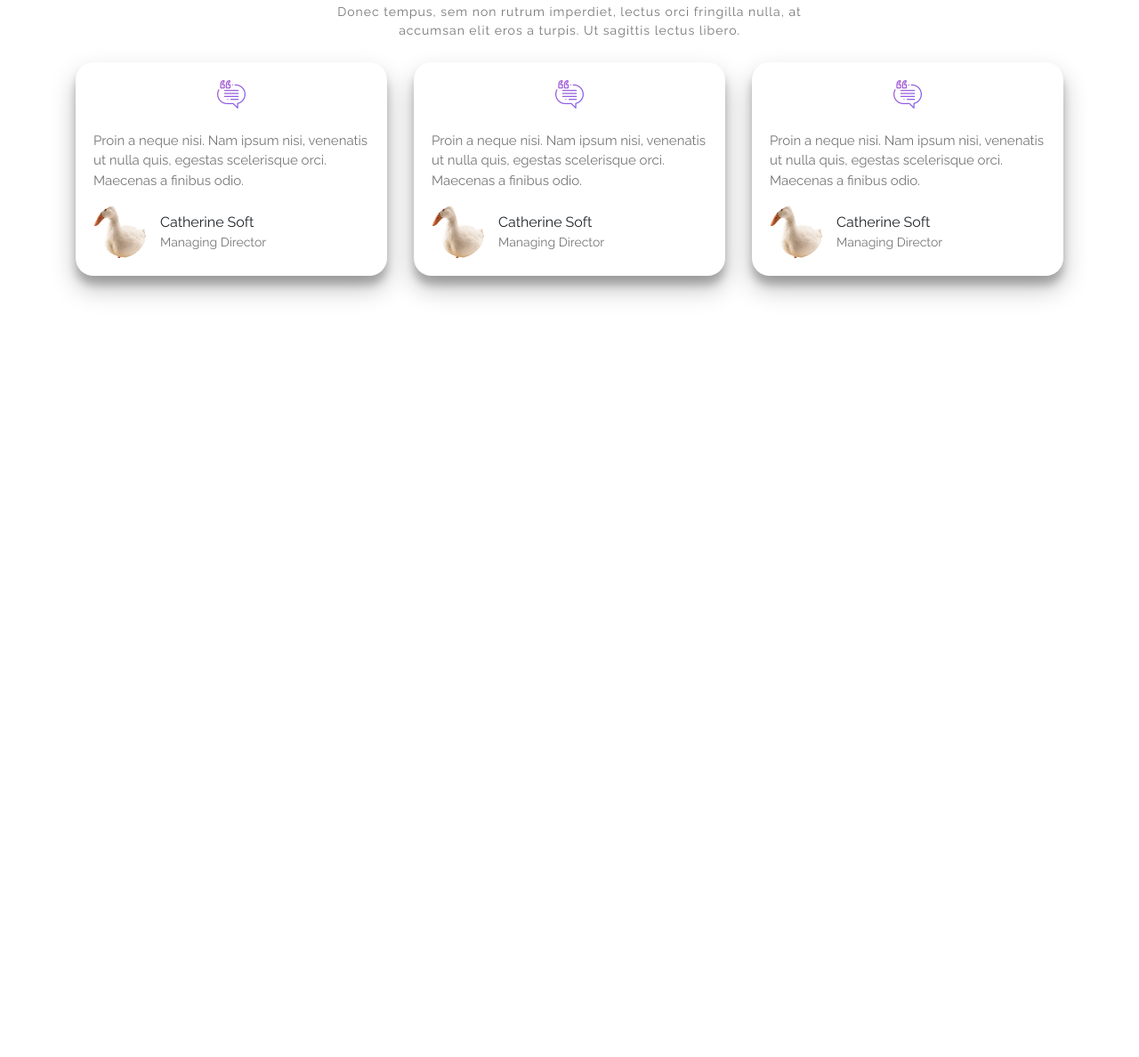
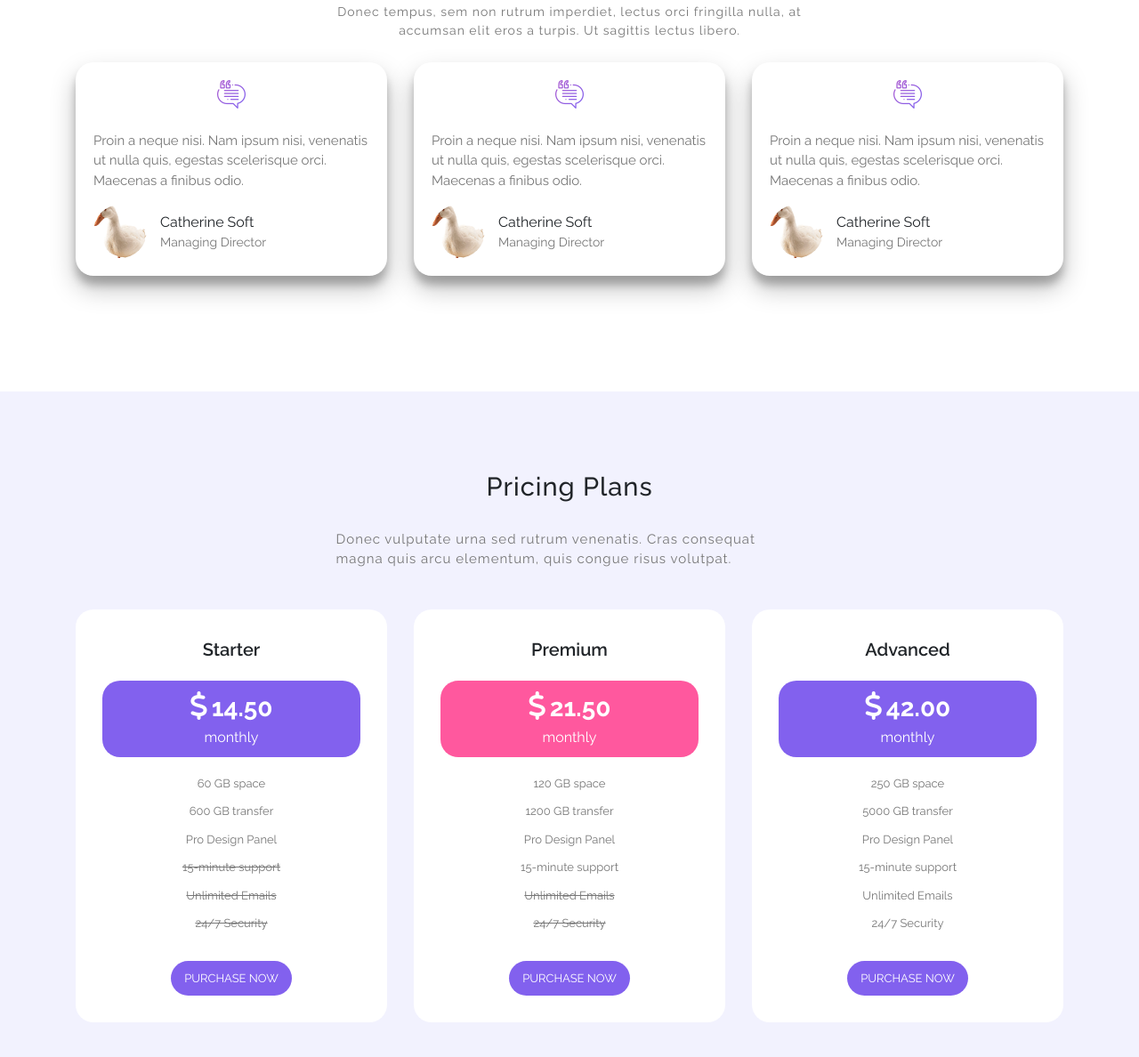
Before and after one commit to lvXuankg/project_mini_2, a plain HTML site: page index.html in a window 1280 px wide. Shown: the part 2355-3543 px from the top of the page at 89% size. Before the commit the page ends 2795 px from the top, so only its background shows below. Drawn offline with nearby package versions, Linux system fonts and the light colour scheme; a web font is replaced by a local one.

Commit message:
create pricing tables

```diff
--- a/assets/css/base.css
+++ b/assets/css/base.css
@@ -4,9 +4,12 @@
     --color-text-hover-1: #FF589E;
     --color-button-1: #FF589E;
     --color-button-1-hov: #8261EE;
+    --color-button-2: #8261EE;
+    --color-button-2-hov: #FF589E;
     --color-bg-1: #FF589E;
     --color-bg-2: #8261EE;
     --color-bg-3: #9E7EE9;
+    --color-bg-4: #F2F2FE;
 }
 *{
     box-sizing: border-box;
--- a/assets/css/style.css
+++ b/assets/css/style.css
@@ -1,16 +1,26 @@
 /* Button  */
-.button1{
+.button{
     display: inline-flex;
     font-size: 13px;
-    color: #fff;
     padding: 10px 15px;
-    background-color: var(--color-button-1);
     border-radius: 40px;
     transition: background-color 0.4s;
+}
+.button1{
+    color: #fff;
+    background-color: var(--color-button-1);
 }
 .button1:hover{
     color: #fff;
     background-color: var(--color-button-1-hov);
+}
+.button2{
+    color: #fff;
+    background-color: var(--color-button-2);
+}
+.button2:hover{
+    color: #fff;
+    background-color: var(--color-button-2-hov);
 }
 /* End Button  */
 
@@ -307,8 +317,6 @@
     font-size: 14px;
     color: var(--color-text-1);
 }
-/* End Testimonials */
-/* Others */
 .testimonials .inner-box .i2{
     display: inline-block;
     background-image: url("../images/vit.png");
@@ -320,4 +328,84 @@
     padding: 0;
     margin: 0;
 }
+/* End Testimonials */
+/* Pricing Plans  */
+.pricing-plan{
+    padding: 90px 0;
+    background-color: var(--color-bg-4);
+}
+.pricing-plan .inner-wrap{
+    display: flex;
+    flex-direction: column;
+    align-items: center;
+}
+.pricing-plan .inner-title{
+    font-size: 29px;
+    letter-spacing: 1px;
+    margin-bottom: 30px;
+}
+.pricing-plan .inner-desc{
+    font-size: 15px;
+    color: var(--color-text-1);
+    letter-spacing: 1px;
+    line-height: 1.5;
+    margin-bottom: 45px;
+}
+.pricing-plan .box{
+    width: 100%;
+}
+.pricing-plan .inner-box{
+    background: #fff;
+    border-radius: 20px;
+    width: 100%;
+    padding: 30px;
+    display: flex;
+    flex-direction: column;
+    align-items: center;
+}
+.pricing-plan .inner-box .pricing-title{
+    font-size: 20px;
+    margin-bottom: 20px;
+    font-weight: 600;
+}
+.pricing-plan .inner-box .inner-price{
+    width: 100%;
+    border-radius: 20px;
+    background-color: var(--color-bg-2);
+    text-align: center;
+    padding: 10px 0;
+    color: #fff;
+    margin-bottom: 20px;
+}
+.pricing-plan .box div:nth-child(2) .inner-box .inner-price {
+    background-color: var(--color-bg-1);
+}
+
+.pricing-plan .inner-box .inner-price i{
+    font-size: 32px;
+}
+.pricing-plan .inner-box .inner-price span{
+    font-size: 28px;
+    font-weight: 665;
+}
+.pricing-plan .inner-box .inner-price p{
+    margin-bottom: 0;
+}
+.pricing-plan .inner-box ul{
+    list-style-type: none;
+    display: flex;
+    flex-direction: column;
+    align-items: center;
+    width: 100%;
+    padding: 0;
+    margin-bottom: 20px;
+}
+.pricing-plan .inner-box ul li{
+    color: var(--color-text-1);
+    font-size: 13px;
+    margin-bottom: 12px;
+}
+
+/* End Pricing Plans  */
+/* Others */
 /* End Others */
--- a/index.html
+++ b/index.html
@@ -36,7 +36,7 @@
                     <li><a href="#about">About</a></li>
                     <li><a href="#work-process">Work Process</a></li>
                     <li><a href="#testimonials">Testimonials</a></li>
-                    <li><a href="#">Pricing Tables</a></li>
+                    <li><a href="#pricing-plan">Pricing Tables</a></li>
                     <li><a href="#">Blog Entries</a></li>
                     <li><a href="#">Contacts Us</a></li>
                 </ul>
@@ -54,7 +54,7 @@
                     <p class="inner-desc">Softy Pinko is a professional Bootstrap 4.0 theme designed by Template Mo for
                         your
                         company at absolutely free of charge</p>
-                    <a href="#" class="button1">DISCOVER MORE</a>
+                    <a href="#" class="button button1">DISCOVER MORE</a>
                 </div>
             </div>
         </div>
@@ -279,6 +279,84 @@
     </div>
     </div>
     <!-- End Testimonials  -->
+    <!-- Pricing Plans -->
+    <div class="pricing-plan" id="pricing-plan">
+        <div class="container">
+            <div class="inner-wrap">
+                <h2 class="inner-title">Pricing Plans</h2>
+                <div class="col-xl-6 col-lg-6 col-12">
+                    <p class="inner-desc">
+                        Donec vulputate urna sed rutrum venenatis. Cras consequat magna quis arcu elementum, quis congue
+                        risus volutpat.
+                    </p>
+                </div>
+                <div class="box">
+                    <div class="row">
+                        <div class="col-xl-4 col-lg-4 col-md-6 col-sm-12 col-12">
+                            <div class="inner-box">
+                                <div class="pricing-title">Starter</div>
+                                <div class="inner-price">
+                                    <i class="fa-solid fa-dollar-sign"></i>
+                                    <span> 14.50</span>
+                                    <p>monthly</p>
+                                </div>
+                                <ul>
+                                    <li>60 GB space</li>
+                                    <li>600 GB transfer</li>
+                                    <li>Pro Design Panel</li>
+                                    <li><del>15-minute support</del></li>
+                                    <li><del>Unlimited Emails</del></li>
+                                    <li><del>24/7 Security</del></li>
+                                </ul>
+                                <a href="" class="button button2">PURCHASE NOW</a>
+                            </div>
+                        </div>
+                        <div class="col-xl-4 col-lg-4 col-md-6 col-sm-12 col-12">
+                            <div class="inner-box">
+                                <div class="pricing-title">Premium</div>
+                                <div class="inner-price">
+                                    <i class="fa-solid fa-dollar-sign"></i>
+                                    <span> 21.50</span>
+                                    <p>monthly</p>
+                                </div>
+                                <ul>
+                                    <li>120 GB space</li>
+                                    <li>1200 GB transfer</li>
+                                    <li>Pro Design Panel</li>
+                                    <li>15-minute support</li>
+                                    <li><del>Unlimited Emails</del></li>
+                                    <li><del>24/7 Security</del></li>
+                                </ul>
+                                <a href="" class="button button2">PURCHASE NOW</a>
+                            </div>
+                        </div>
+                        <div class="col-xl-4 col-lg-4 col-md-6 col-sm-12 col-12">
+                            <div class="inner-box">
+                                <div class="pricing-title">Advanced</div>
+                                <div class="inner-price">
+                                    <i class="fa-solid fa-dollar-sign"></i>
+                                    <span> 42.00</span>
+                                    <p>monthly</p>
+                                </div>
+                                <ul>
+                                    <li>250 GB space</li>
+                                    <li>5000 GB transfer</li>
+                                    <li>Pro Design Panel</li>
+                                    <li>15-minute support</li>
+                                    <li>Unlimited Emails</li>
+                                    <li>24/7 Security</li>
+                                </ul>
+                                <a href="" class="button button2">PURCHASE NOW</a>
+                            </div>
+                        </div>
+
+                    </div>
+                </div>
+
+            </div>
+        </div>
+    </div>
+    <!-- End Pricing Plans  -->
     <script src="https://cdn.jsdelivr.net/npm/jquery@3.5.1/dist/jquery.slim.min.js"
         integrity="sha384-DfXdz2htPH0lsSSs5nCTpuj/zy4C+OGpamoFVy38MVBnE+IbbVYUew+OrCXaRkfj" crossorigin="anonymous">
     </script>
```
